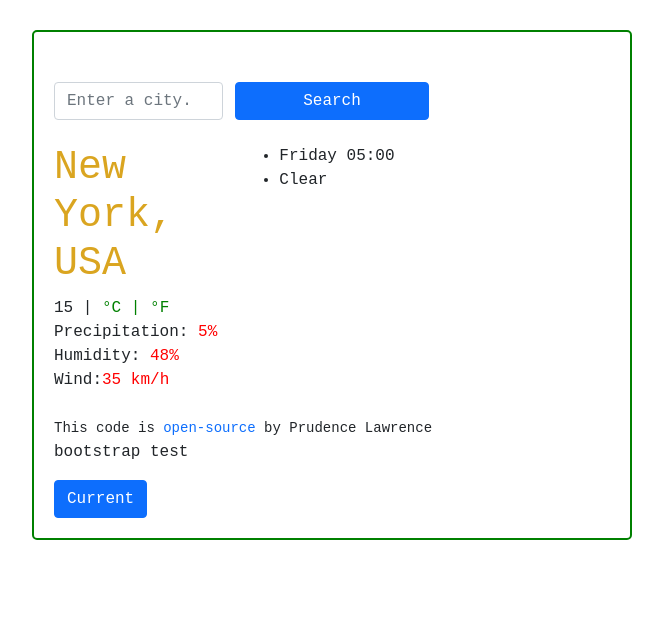
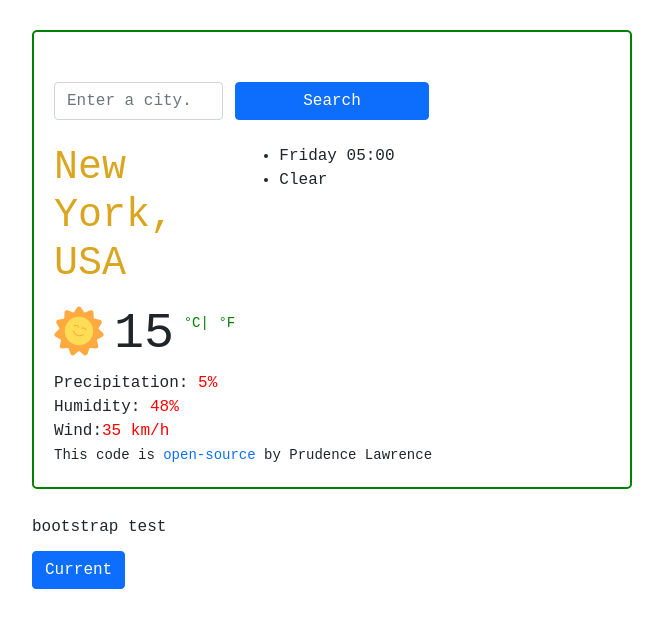
Before and after one commit to IPIIXIEEL/vanilla-weather-app, a plain HTML site: page index.html in a window 1280 px wide. Shown: the whole page, without its empty margins (308-971 px from the left). Drawn offline with nearby package versions, Linux system fonts and the light colour scheme.

Commit message:
Styled the temperature sections

```diff
--- a/index.html
+++ b/index.html
@@ -28,26 +28,30 @@
                 <div class="col-4">
                     <h1>New York, USA</h1>
                 </div>
-                <div class="col-4">
+                <div class="col-8">
                     <ul>
                         <li>Friday 05:00</li>
                         <li>Clear</li>
                     </ul>
                 </div>
             </div>
+            <div class="row">
+                <div class="col-6">
+                    <div class=" tempWeather">
+                        <img src="media/sun-1846.svg" id="icon" alt="sun" />
 
-            <div class="tempWeather"></div>
-            <span class="" id="temp">15 |</span>
-            <span class="" id="celcius">°C |</span>
-            <span class="" id="fahrenheit">°F</span>
+                        <span class="" id="temp">15</span>
+                        <a href="#" id="celcius">°C|</a>
+                        <a href="#" id="fahrenheit">°F</a>
+                    </div>
 
-            <div class="extraWeather">
-                <div>Precipitation: <span id="prec">5%</span></div>
-                <div>Humidity: <span id="humi">48%</span></div>
-                <div>Wind:<span id="wind">35 km/h</span></div>
+                    <div class="extraWeather">
+                        <div>Precipitation: <span id="prec">5%</span></div>
+                        <div>Humidity: <span id="humi">48%</span></div>
+                        <div>Wind:<span id="wind">35 km/h</span></div>
+                    </div>
+                </div>
             </div>
-            <br />
-
             <small>This code is
           <a
             href="https://github.com/IPIIXIEEL/vanilla-weather-app"
@@ -57,12 +61,12 @@
           </a>
           by Prudence Lawrence</small
         >
-        <br />
-        <p>bootstrap test</p>
-        <a href="" class="btn btn-primary">Current</a>
       </div>
     </div>
-
+    <div class="footer">
+      <p>bootstrap test</p>
+      <a href="" class="btn btn-primary">Current</a>
+    </div>
     <script src="src/index.js"></script>
   </body>
 </html>
--- a/src/style.css
+++ b/src/style.css
@@ -32,8 +32,33 @@ li {
 #celcius,
 #fahrenheit {
     color: green;
+    position: relative;
+    bottom: 20px;
+    text-decoration: none;
+    font-size: 14px;
 }
 
 #openSource {
     text-decoration: none;
 }
+
+.footer {
+    max-width: 600px;
+    margin: auto;
+    line-height: 1;
+}
+
+.tempWeather img {
+    margin-right: 10px;
+}
+
+#temp {
+    font-size: 50px;
+}
+
+#icon {
+    width: 50px;
+    float: left;
+    position: relative;
+    top: 10px;
+}
```
Also changed, not shown: media/sun-1846.svg (added).
